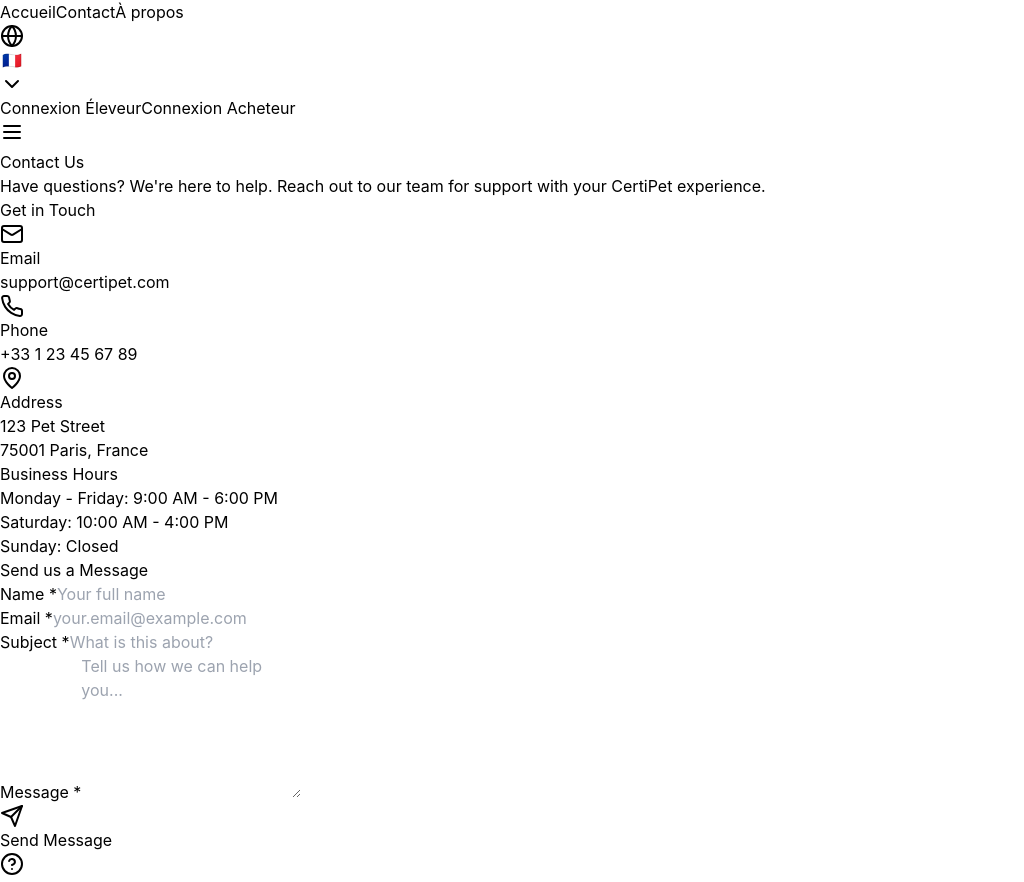
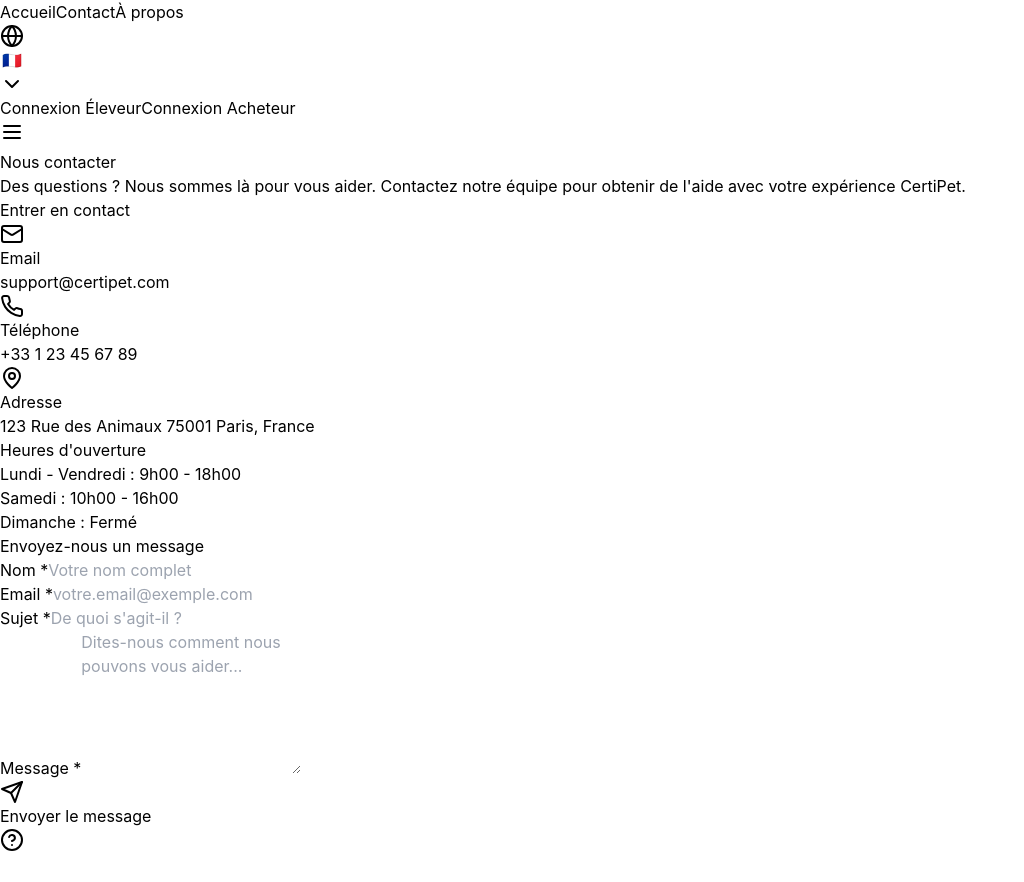
Before and after one commit to CertiPet2025/Bolt, a React (Vite) app: page /contact in a window 1280 px wide. Shown: the part 1304-2186 px from the top of the page, without its empty margins (0-1024 px from the left). After the commit the page ends 2162 px from the top, so only its background shows below. Built offline with nearby package versions, Linux system fonts and the light colour scheme.

Commit message:
Make Contact page fully multilingual

```diff
--- a/src/locales/de/translation.json
+++ b/src/locales/de/translation.json
@@ -322,6 +322,7 @@
     "email": "E-Mail",
     "phone": "Telefon",
     "address": "Adresse",
+    "addressDetails": "123 Tierstraße\n75001 Paris, Frankreich",
     "businessHours": "Geschäftszeiten",
     "mondayFriday": "Montag - Freitag: 9:00 - 18:00",
     "saturday": "Samstag: 10:00 - 16:00",
@@ -333,7 +334,8 @@
     "yourEmail": "ihre.email@beispiel.com",
     "whatAbout": "Worum geht es?",
     "howCanHelp": "Sagen Sie uns, wie wir Ihnen helfen können...",
-    "sendMessageBtn": "Nachricht senden"
+    "sendMessageBtn": "Nachricht senden",
+    "messageSent": "Nachricht erfolgreich gesendet! Wir werden uns bald bei Ihnen melden."
   },
   "helpBot": {
     "needHelp": "Brauchen Sie Hilfe?",
--- a/src/locales/en/translation.json
+++ b/src/locales/en/translation.json
@@ -322,6 +322,7 @@
     "email": "Email",
     "phone": "Phone",
     "address": "Address",
+    "addressDetails": "123 Pet Street\n75001 Paris, France",
     "businessHours": "Business Hours",
     "mondayFriday": "Monday - Friday: 9:00 AM - 6:00 PM",
     "saturday": "Saturday: 10:00 AM - 4:00 PM",
@@ -333,7 +334,8 @@
     "yourEmail": "your.email@example.com",
     "whatAbout": "What is this about?",
     "howCanHelp": "Tell us how we can help you...",
-    "sendMessageBtn": "Send Message"
+    "sendMessageBtn": "Send Message",
+    "messageSent": "Message sent successfully! We will get back to you soon."
   },
   "helpBot": {
     "needHelp": "Need Help?",
--- a/src/locales/es/translation.json
+++ b/src/locales/es/translation.json
@@ -322,6 +322,7 @@
     "email": "Email",
     "phone": "Teléfono",
     "address": "Dirección",
+    "addressDetails": "123 Calle de Mascotas\n75001 París, Francia",
     "businessHours": "Horario Comercial",
     "mondayFriday": "Lunes - Viernes: 9:00 AM - 6:00 PM",
     "saturday": "Sábado: 10:00 AM - 4:00 PM",
@@ -333,7 +334,8 @@
     "yourEmail": "tu.email@ejemplo.com",
     "whatAbout": "¿De qué se trata?",
     "howCanHelp": "Cuéntanos cómo podemos ayudarte...",
-    "sendMessageBtn": "Enviar Mensaje"
+    "sendMessageBtn": "Enviar Mensaje",
+    "messageSent": "¡Mensaje enviado exitosamente! Te responderemos pronto."
   },
   "helpBot": {
     "needHelp": "¿Necesitas Ayuda?",
--- a/src/locales/fr/translation.json
+++ b/src/locales/fr/translation.json
@@ -322,6 +322,7 @@
     "email": "Email",
     "phone": "Téléphone",
     "address": "Adresse",
+    "addressDetails": "123 Rue des Animaux\n75001 Paris, France",
     "businessHours": "Heures d'ouverture",
     "mondayFriday": "Lundi - Vendredi : 9h00 - 18h00",
     "saturday": "Samedi : 10h00 - 16h00",
@@ -333,7 +334,8 @@
     "yourEmail": "votre.email@exemple.com",
     "whatAbout": "De quoi s'agit-il ?",
     "howCanHelp": "Dites-nous comment nous pouvons vous aider...",
-    "sendMessageBtn": "Envoyer le message"
+    "sendMessageBtn": "Envoyer le message",
+    "messageSent": "Message envoyé avec succès ! Nous vous répondrons bientôt."
   },
   "helpBot": {
     "needHelp": "Besoin d'Aide ?",
--- a/src/locales/it/translation.json
+++ b/src/locales/it/translation.json
@@ -322,6 +322,7 @@
     "email": "Email",
     "phone": "Telefono",
     "address": "Indirizzo",
+    "addressDetails": "123 Via degli Animali\n75001 Parigi, Francia",
     "businessHours": "Orari di Lavoro",
     "mondayFriday": "Lunedì - Venerdì: 9:00 - 18:00",
     "saturday": "Sabato: 10:00 - 16:00",
@@ -333,7 +334,8 @@
     "yourEmail": "tua.email@esempio.com",
     "whatAbout": "Di cosa si tratta?",
     "howCanHelp": "Dicci come possiamo aiutarti...",
-    "sendMessageBtn": "Invia Messaggio"
+    "sendMessageBtn": "Invia Messaggio",
+    "messageSent": "Messaggio inviato con successo! Ti risponderemo presto."
   },
   "helpBot": {
     "needHelp": "Hai Bisogno di Aiuto?",
--- a/src/pages/Contact.tsx
+++ b/src/pages/Contact.tsx
@@ -1,7 +1,9 @@
 import React, { useState } from 'react';
+import { useTranslation } from 'react-i18next';
 import { Mail, Phone, MapPin, Send } from 'lucide-react';
 
 const Contact: React.FC = () => {
+  const { t } = useTranslation();
   const [formData, setFormData] = useState({
     name: '',
     email: '',
@@ -19,7 +21,7 @@
   const handleSubmit = (e: React.FormEvent) => {
     e.preventDefault();
     // Simulate form submission
-    alert('Message sent successfully! We will get back to you soon.');
+    alert(t('contact.messageSent'));
     setFormData({ name: '', email: '', subject: '', message: '' });
   };
 
@@ -27,9 +29,9 @@
     <div className="min-h-screen bg-white py-12">
       <div className="max-w-7xl mx-auto px-4 sm:px-6 lg:px-8">
         <div className="text-center mb-12">
-          <h1 className="text-4xl font-bold text-black mb-4">Contact Us</h1>
+          <h1 className="text-4xl font-bold text-black mb-4">{t('contact.title')}</h1>
           <p className="text-xl text-gray-600 max-w-2xl mx-auto">
-            Have questions? We're here to help. Reach out to our team for support with your CertiPet experience.
+            {t('contact.subtitle')}
           </p>
         </div>
 
@@ -37,14 +39,14 @@
           {/* Contact Information */}
           <div className="space-y-8">
             <div>
-              <h2 className="text-2xl font-bold text-black mb-6">Get in Touch</h2>
+              <h2 className="text-2xl font-bold text-black mb-6">{t('contact.getInTouch')}</h2>
               <div className="space-y-6">
                 <div className="flex items-center space-x-4">
                   <div className="w-12 h-12 bg-[#A8E6CF] rounded-full flex items-center justify-center">
                     <Mail className="w-6 h-6 text-black" />
                   </div>
                   <div>
-                    <h3 className="font-semibold text-black">Email</h3>
+                    <h3 className="font-semibold text-black">{t('contact.email')}</h3>
                     <p className="text-gray-600">support@certipet.com</p>
                   </div>
                 </div>
@@ -54,7 +56,7 @@
                     <Phone className="w-6 h-6 text-black" />
                   </div>
                   <div>
-                    <h3 className="font-semibold text-black">Phone</h3>
+                    <h3 className="font-semibold text-black">{t('contact.phone')}</h3>
                     <p className="text-gray-600">+33 1 23 45 67 89</p>
                   </div>
                 </div>
@@ -64,30 +66,30 @@
                     <MapPin className="w-6 h-6 text-black" />
                   </div>
                   <div>
-                    <h3 className="font-semibold text-black">Address</h3>
-                    <p className="text-gray-600">123 Pet Street<br />75001 Paris, France</p>
+                    <h3 className="font-semibold text-black">{t('contact.address')}</h3>
+                    <p className="text-gray-600">{t('contact.addressDetails')}</p>
                   </div>
                 </div>
               </div>
             </div>
 
             <div className="bg-[#A8E6CF] bg-opacity-20 p-6 rounded-lg">
-              <h3 className="font-semibold text-black mb-3">Business Hours</h3>
+              <h3 className="font-semibold text-black mb-3">{t('contact.businessHours')}</h3>
               <div className="space-y-2 text-gray-700">
-                <p>Monday - Friday: 9:00 AM - 6:00 PM</p>
-                <p>Saturday: 10:00 AM - 4:00 PM</p>
-                <p>Sunday: Closed</p>
+                <p>{t('contact.mondayFriday')}</p>
+                <p>{t('contact.saturday')}</p>
+                <p>{t('contact.sunday')}</p>
               </div>
             </div>
           </div>
 
           {/* Contact Form */}
           <div className="bg-white border-2 border-[#A8E6CF] rounded-lg p-8">
-            <h2 className="text-2xl font-bold text-black mb-6">Send us a Message</h2>
+            <h2 className="text-2xl font-bold text-black mb-6">{t('contact.sendMessage')}</h2>
             <form onSubmit={handleSubmit} className="space-y-6">
               <div>
                 <label className="block text-sm font-medium text-black mb-2">
-                  Name *
+                  {t('common.name')} *
                 </label>
                 <input
                   type="text"
@@ -96,13 +98,13 @@
                   onChange={handleInputChange}
                   required
                   className="w-full px-3 py-3 border border-gray-300 rounded-md focus:outline-none focus:ring-2 focus:ring-[#A8E6CF] focus:border-[#A8E6CF]"
-                  placeholder="Your full name"
+                  placeholder={t('contact.yourName')}
                 />
               </div>
 
               <div>
                 <label className="block text-sm font-medium text-black mb-2">
-                  Email *
+                  {t('common.email')} *
                 </label>
                 <input
                   type="email"
@@ -111,13 +113,13 @@
                   onChange={handleInputChange}
                   required
                   className="w-full px-3 py-3 border border-gray-300 rounded-md focus:outline-none focus:ring-2 focus:ring-[#A8E6CF] focus:border-[#A8E6CF]"
-                  placeholder="your.email@example.com"
+                  placeholder={t('contact.yourEmail')}
                 />
               </div>
 
               <div>
                 <label className="block text-sm font-medium text-black mb-2">
-                  Subject *
+                  {t('contact.subject')} *
                 </label>
                 <input
                   type="text"
@@ -126,13 +128,13 @@
                   onChange={handleInputChange}
                   required
                   className="w-full px-3 py-3 border border-gray-300 rounded-md focus:outline-none focus:ring-2 focus:ring-[#A8E6CF] focus:border-[#A8E6CF]"
-                  placeholder="What is this about?"
+                  placeholder={t('contact.whatAbout')}
                 />
               </div>
 
               <div>
                 <label className="block text-sm font-medium text-black mb-2">
-                  Message *
+                  {t('contact.message')} *
                 </label>
                 <textarea
                   name="message"
@@ -141,7 +143,7 @@
                   required
                   rows={6}
                   className="w-full px-3 py-3 border border-gray-300 rounded-md focus:outline-none focus:ring-2 focus:ring-[#A8E6CF] focus:border-[#A8E6CF]"
-                  placeholder="Tell us how we can help you..."
+                  placeholder={t('contact.howCanHelp')}
                 />
               </div>
 
@@ -150,7 +152,7 @@
                 className="w-full bg-[#A8E6CF] hover:bg-[#70C1B3] text-black py-3 px-4 rounded-md font-medium transition-colors flex items-center justify-center"
               >
                 <Send className="w-5 h-5 mr-2" />
-                Send Message
+                {t('contact.sendMessageBtn')}
               </button>
             </form>
           </div>
```
